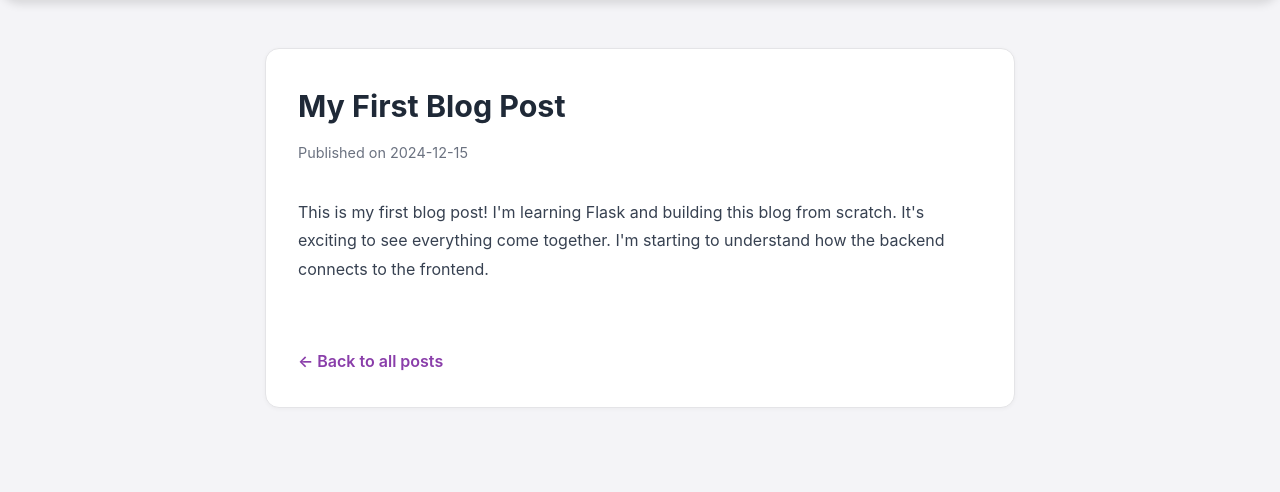
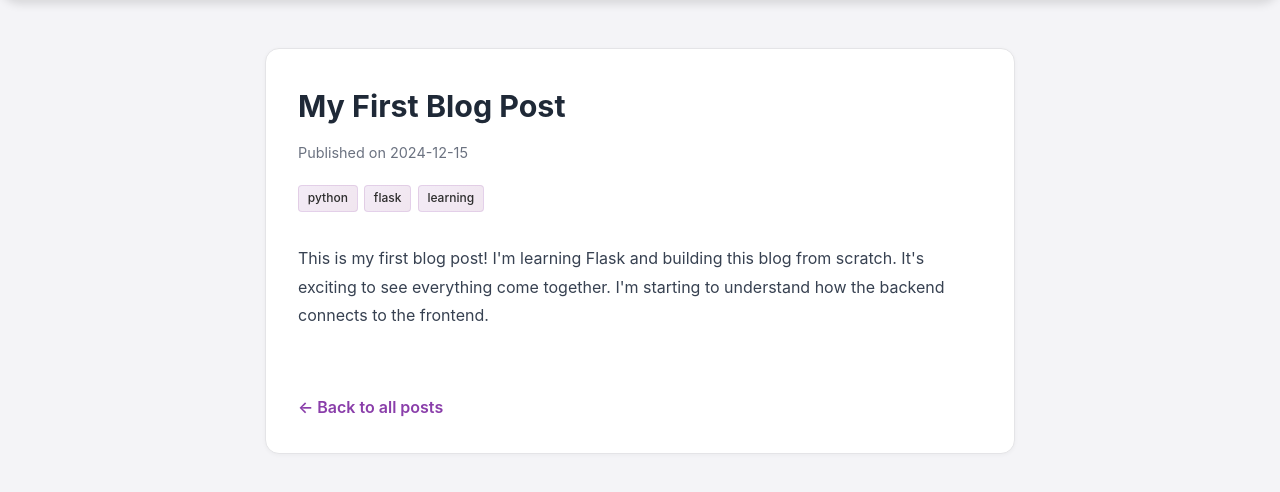
Before and after one commit to Clockert/personal-blog, a Flask app: page /post/1 in a window 1280 px wide. Shown: the part 215-707 px from the top of the page. Run offline with Flask 3, Linux system fonts and the light colour scheme; data comes from the database, SQL or seed files in the repository.

Commit message:
Add tag display to posts and update styles
Introduced tag rendering for posts on both the home and post pages, displaying tags as styled elements. Updated CSS to style tags and adjusted layout for post previews to accommodate the new tag section.

```diff
--- a/static/style.css
+++ b/static/style.css
@@ -118,6 +118,7 @@ main {
   border: 1px solid var(--color-card-border);
   box-shadow: var(--shadow-sm);
   transition: transform 0.15s ease, box-shadow 0.2s ease;
+  position: relative;
 }
 
 .post-preview:hover {
@@ -204,3 +205,34 @@ footer {
   color: var(--color-accent-hover);
   text-decoration: underline;
 }
+
+/* TAGS */
+.post-tags {
+  margin: 0.3rem 0 0.8rem 0;
+  display: flex;
+  gap: 0.4rem;
+  flex-wrap: wrap;
+}
+
+.tag {
+  background: linear-gradient(
+    135deg,
+    rgba(138, 62, 170, 0.1),
+    rgba(113, 7, 98, 0.1)
+  );
+  padding: 0.15rem 0.55rem;
+  border-radius: var(--radius-sm);
+  font-size: 0.75rem;
+  font-weight: 500;
+  border: 1px solid rgba(138, 62, 170, 0.15);
+  transition: background 0.2s ease, transform 0.2s ease;
+}
+
+.tag:hover {
+  background: linear-gradient(
+    135deg,
+    rgba(138, 62, 170, 0.15),
+    rgba(113, 7, 98, 0.15)
+  );
+  transform: translateY(-1px);
+}
--- a/templates/post.html
+++ b/templates/post.html
@@ -5,6 +5,14 @@
     <h2>{{ post.title }}</h2>
     <p class="post-meta">Published on {{ post.date }}</p>
 
+    {% if post.tags %}
+    <div class="post-tags">
+      {% for tag in post.tags.split(', ') %}
+      <span class="tag">{{ tag }}</span>
+      {% endfor %}
+    </div>
+    {% endif %}
+
     <div class="post-content">{{ post.content }}</div>
 
     <a href="/" class="back-link">← Back to all posts</a>
```
Also changed, not shown: templates/home.html (+15 -3 lines).
